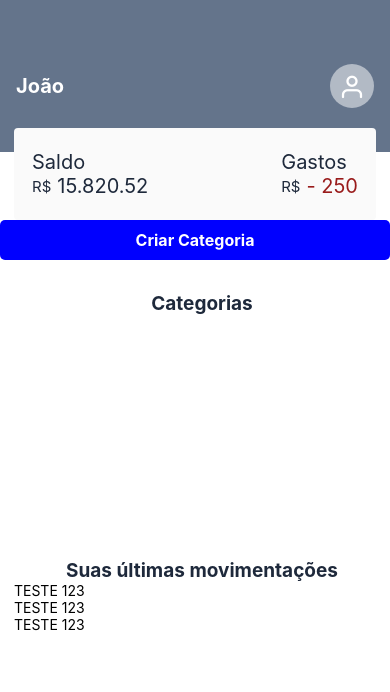
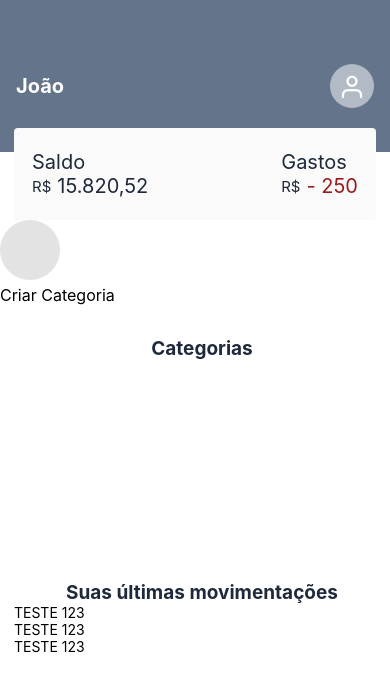
Before and after one commit to joao0814/TripFi-app, a React Native app: screen / in a window 390 px wide. Shown: the top 692 px of the page. Built offline with nearby package versions, Linux system fonts and the light colour scheme.

Commit message:
style: new style for category buttom

```diff
--- a/src/components/Button/index.js
+++ b/src/components/Button/index.js
@@ -1,26 +1,32 @@
-// components/CustomButton.js
 import React from 'react';
-import { TouchableOpacity, Text, StyleSheet } from 'react-native';
+import { TouchableOpacity, Text, View, StyleSheet } from 'react-native';
 
-const Button = ({ title, onPress }) => {
-    return (
-        <TouchableOpacity style={styles.button} onPress={onPress}>
-            <Text style={styles.buttonText}>{title}</Text>
+const Button = ({ title, onPress, style }) => (
+    <View style={styles.container}>
+        <TouchableOpacity style={[styles.button, style]} onPress={onPress}>
+            {/* Ícone ou conteúdo do botão aqui */}
         </TouchableOpacity>
-    );
-};
+        <Text style={styles.buttonText}>{title}</Text>
+    </View>
+);
 
 const styles = StyleSheet.create({
+    container: {
+        alignItems: 'left',
+    },
     button: {
-        backgroundColor: 'blue',
-        padding: 10,
-        borderRadius: 5,
+        width: 60,
+        height: 60,
+        borderRadius: 30,
+        backgroundColor: 'rgba(200, 200, 200, 0.5)', // cinza claro meio transparente
+        justifyContent: 'center',
+        alignItems: 'center',
+        marginBottom: 5, // Espaço entre o botão e o texto
     },
     buttonText: {
-        color: 'white',
-        fontSize: 16,
-        fontWeight: 'bold',
-        textAlign: 'center',
+        color: '#000', // cor do texto
+        fontSize: 16, // tamanho do texto
+        textAlign: 'left', // Alinhar o texto ao centro
     },
 });
 
--- /dev/null
+++ b/src/components/CategoryItem/index.js
@@ -0,0 +1,37 @@
+import React from 'react';
+import { View, Text, TouchableOpacity, StyleSheet } from 'react-native';
+
+const CategoryItem = ({ category, onEdit, onDelete }) => {
+    return (
+        <View style={styles.container}>
+            <Text style={styles.text}>{category.name}</Text>
+            <TouchableOpacity style={styles.button} onPress={() => onEdit(category)}>
+                <Text style={styles.buttonText}>Editar</Text>
+            </TouchableOpacity>
+            <TouchableOpacity style={styles.button} onPress={() => onDelete(category.id)}>
+                <Text style={styles.buttonText}>Excluir</Text>
+            </TouchableOpacity>
+        </View>
+    );
+};
+
+const styles = StyleSheet.create({
+    container: {
+        flexDirection: 'row',
+        justifyContent: 'space-between',
+        padding: 10,
+        borderBottomWidth: 1,
+        borderBottomColor: '#ccc',
+    },
+    text: {
+        fontSize: 16,
+    },
+    button: {
+        marginLeft: 10,
+    },
+    buttonText: {
+        color: 'blue',
+    },
+});
+
+export default CategoryItem;
--- a/src/components/CategoryModal/index.js
+++ b/src/components/CategoryModal/index.js
@@ -1,34 +1,44 @@
-import React, { useState } from 'react';
+import React, { useState, useEffect } from 'react';
 import { Modal, View, Text, TextInput, Button, StyleSheet } from 'react-native';
 
-const CategoryModal = ({ visible, onClose, onCreate }) => {
+const CategoryModal = ({ visible, onClose, onCreate, initialCategory }) => {
     const [categoryName, setCategoryName] = useState('');
 
+    useEffect(() => {
+        if (initialCategory) {
+            setCategoryName(initialCategory.name);
+        }
+    }, [initialCategory]);
+
     const handleCreate = () => {
-        if (categoryName.trim().length > 0) {
-            onCreate({ id: Math.random().toString(), name: categoryName });
+        if (categoryName.trim()) {
+            const newCategory = {
+                id: initialCategory ? initialCategory.id : Date.now(),
+                name: categoryName,
+            };
+            onCreate(newCategory);
             setCategoryName('');
         }
     };
 
+    const handleCancel = () => {
+        setCategoryName('');
+        onClose();
+    };
+
     return (
-        <Modal
-            visible={visible}
-            animationType="slide"
-            transparent={true}
-            onRequestClose={onClose}
-        >
-            <View style={styles.modalContainer}>
-                <View style={styles.modalContent}>
-                    <Text style={styles.modalTitle}>Criar Categoria</Text>
+        <Modal visible={visible} transparent={true} animationType="slide">
+            <View style={styles.overlay}>
+                <View style={styles.modalView}>
+                    <Text style={styles.modalText}>Nome da Categoria</Text>
                     <TextInput
                         style={styles.input}
-                        placeholder="Nome da Categoria"
                         value={categoryName}
                         onChangeText={setCategoryName}
+                        placeholder="Digite o nome da categoria"
                     />
                     <View style={styles.buttonContainer}>
-                        <Button title="Cancelar" onPress={onClose} />
+                        <Button title="Cancelar" onPress={handleCancel} />
                         <Button title="Criar" onPress={handleCreate} />
                     </View>
                 </View>
@@ -38,31 +48,32 @@ const CategoryModal = ({ visible, onClose, onCreate }) => {
 };
 
 const styles = StyleSheet.create({
-    modalContainer: {
+    overlay: {
         flex: 1,
         justifyContent: 'center',
         alignItems: 'center',
-        backgroundColor: 'rgba(0, 0, 0, 0.5)',
+        backgroundColor: 'rgba(0,0,0,0.5)',
     },
-    modalContent: {
-        width: 300,
+    modalView: {
+        width: '80%',
         padding: 20,
-        backgroundColor: 'white',
+        backgroundColor: '#fff',
         borderRadius: 10,
         alignItems: 'center',
     },
-    modalTitle: {
+    modalText: {
+        marginBottom: 15,
+        textAlign: 'center',
         fontSize: 18,
-        fontWeight: 'bold',
-        marginBottom: 20,
+        color: '#000',
     },
     input: {
         width: '100%',
         padding: 10,
         borderWidth: 1,
         borderColor: '#ccc',
-        borderRadius: 5,
         marginBottom: 20,
+        backgroundColor: '#fff',
     },
     buttonContainer: {
         flexDirection: 'row',
--- a/src/pages/home/index.js
+++ b/src/pages/home/index.js
@@ -5,8 +5,9 @@ import Movements from '../../components/Movements';
 import Balance from '../../components/Balance';
 import CategoryModal from '../../components/CategoryModal';
 import CustomButton from '../../components/Button';
+import CategoryItem from '../../components/CategoryItem';
 
-const list = [
+const initialMovements = [
   {
     id: 1,
     title: 'Hotel Rio Branco',
@@ -32,9 +33,13 @@ const list = [
 
 const Home = () => {
   const [isModalVisible, setIsModalVisible] = useState(false);
+  const [isEditModalVisible, setIsEditModalVisible] = useState(false);
   const [categories, setCategories] = useState([]);
+  const [movements, setMovements] = useState(initialMovements);
+  const [selectedCategory, setSelectedCategory] = useState(null);
 
   const handleOpenModal = () => {
+    setSelectedCategory(null);
     setIsModalVisible(true);
   };
 
@@ -43,18 +48,41 @@ const Home = () => {
   };
 
   const handleCreateCategory = (newCategory) => {
-    setCategories([...categories, newCategory]);
+    if (selectedCategory) {
+      // Editing existing category
+      const updatedCategories = categories.map((category) =>
+        category.id === newCategory.id ? newCategory : category
+      );
+      setCategories(updatedCategories);
+    } else {
+      // Creating new category
+      setCategories([...categories, newCategory]);
+    }
     handleCloseModal();
+  };
+
+  const handleOpenEditModal = (category) => {
+    setSelectedCategory(category);
+    setIsModalVisible(true);
+  };
+
+  const handleDeleteCategory = (categoryId) => {
+    const updatedCategories = categories.filter((category) => category.id !== categoryId);
+    setCategories(updatedCategories);
   };
 
   return (
     <View style={styles.container}>
       <Header name="João" />
-      <Balance saldo="15.820.52" gastos="- 250" />
+      <Balance saldo="15.820,52" gastos="- 250" />
 
       <CustomButton title="Criar Categoria" onPress={handleOpenModal} />
-
-      <CategoryModal visible={isModalVisible} onClose={handleCloseModal} onCreate={handleCreateCategory} />
+      <CategoryModal
+        visible={isModalVisible}
+        onClose={handleCloseModal}
+        onCreate={handleCreateCategory}
+        initialCategory={selectedCategory}
+      />
 
       <Text style={styles.title}>Categorias</Text>
       <FlatList
@@ -62,16 +90,18 @@ const Home = () => {
         data={categories}
         keyExtractor={(item) => item.id.toString()}
         renderItem={({ item }) => (
-          <View style={styles.categoryItem}>
-            <Text>{item.name}</Text>
-          </View>
+          <CategoryItem
+            category={item}
+            onEdit={handleOpenEditModal}
+            onDelete={handleDeleteCategory}
+          />
         )}
       />
 
       <Text style={styles.title}>Suas últimas movimentações</Text>
       <FlatList
         style={styles.list}
-        data={list}
+        data={movements}
         keyExtractor={(item) => item.id.toString()}
         showsVerticalScrollIndicator={false}
         renderItem={({ item }) => <Movements item={item} />}
@@ -96,11 +126,6 @@ const styles = StyleSheet.create({
   list: {
     paddingHorizontal: 14,
   },
-  categoryItem: {
-    padding: 10,
-    borderBottomWidth: 1,
-    borderBottomColor: '#ccc',
-  },
 });
 
 export default Home;
```
